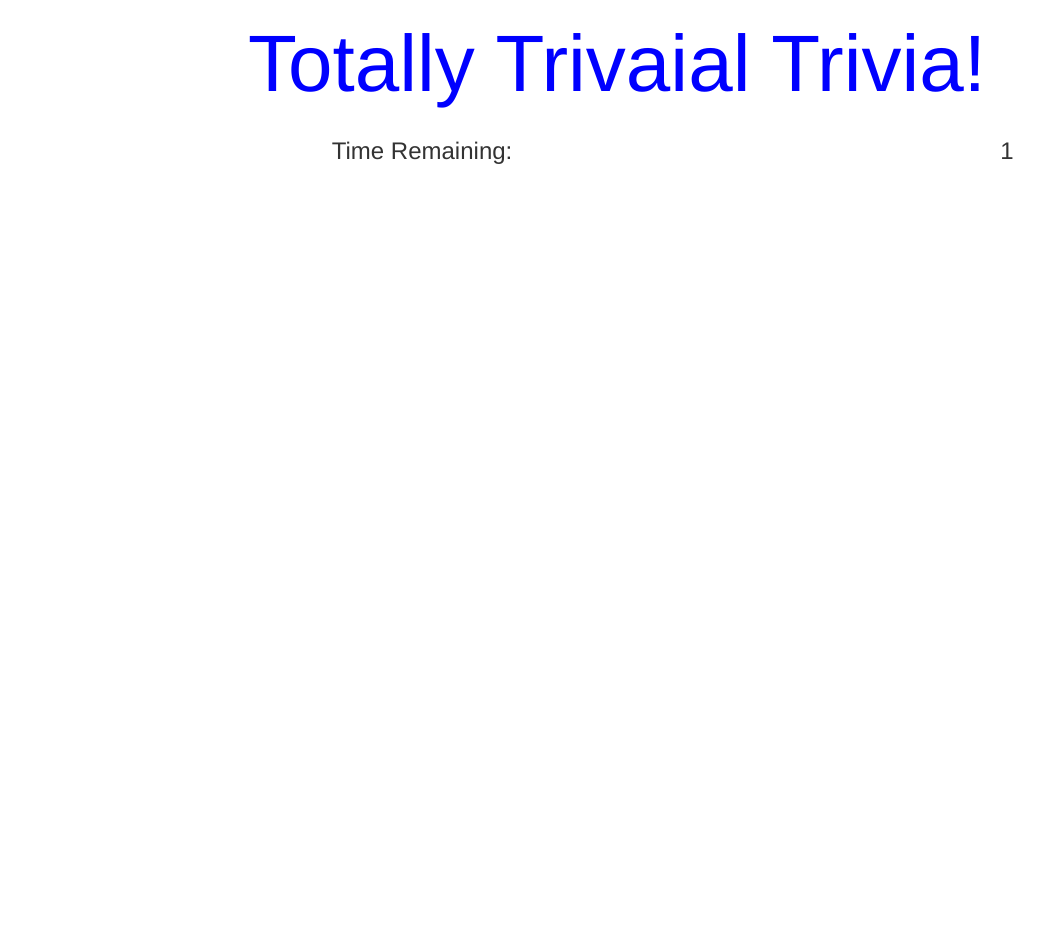
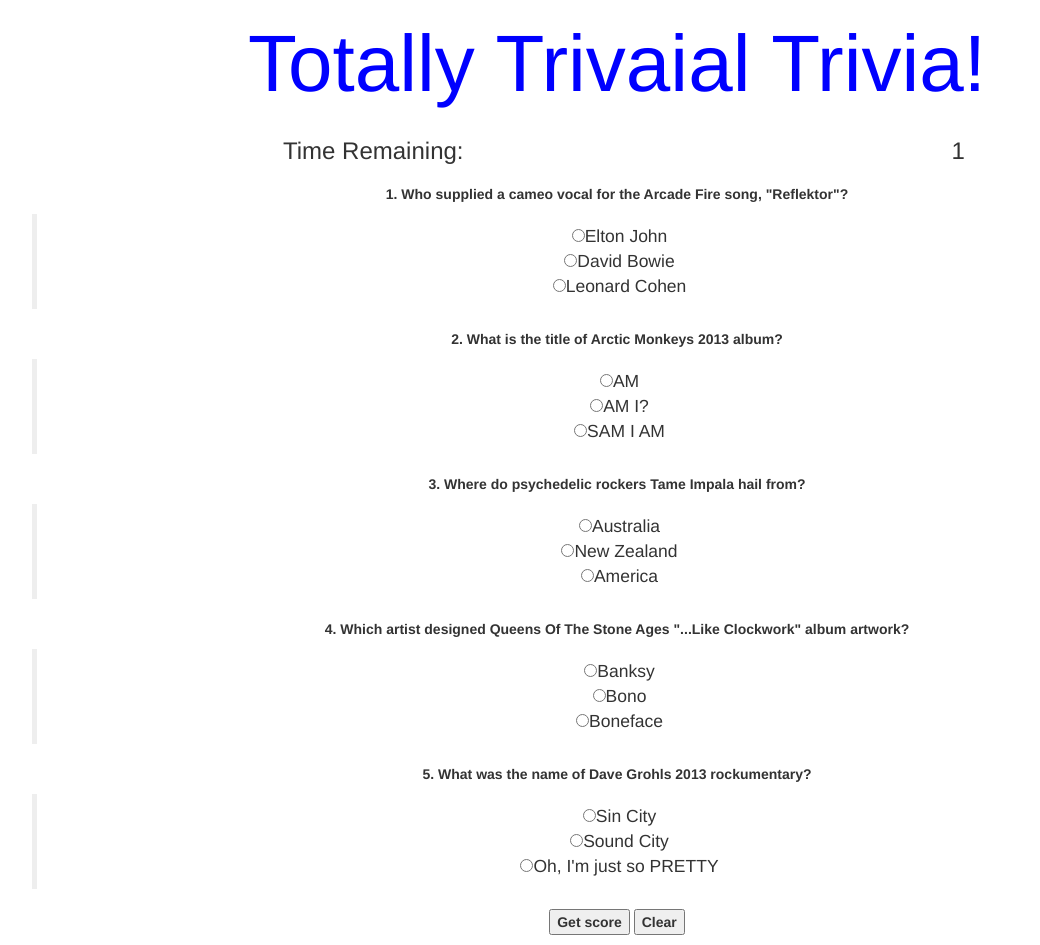
Before and after one commit to chaudhry8106/TriviaGame, a plain HTML site: page index.html in a window 1280 px wide. Shown: the whole page, without its empty margins (23-1063 px from the left). Before the commit the page ends 800 px from the top, so only its background shows below. Drawn offline with nearby package versions, Linux system fonts and the light colour scheme.

Commit message:
adding content

```diff
--- a/index.html
+++ b/index.html
@@ -15,14 +15,52 @@
 	<div class="game">
 		<div class="row"><h1>Totally Trivaial Trivia!</h1></div>
 		<div class="row">
-			<div class="col-md-8"><h3>Time Remaining: </h3></div>
-			<div id="time-left" class="col-md-4"></div>
+			<div class="col-md-7"><h3>Time Remaining: </h3></div>
+			<div id="time-left" class="col-md-5"></div>
 		</div>
-		<div class="row"></div>
-		<div class="row"></div>
-		<div class="row"></div>
-	</div>
-</div>
+		<div class="row">
+			<center>
+<p>
+<form name="quiz">
+<p>
+<b>1. Who supplied a cameo vocal for the Arcade Fire song, "Reflektor"?<br></b>
+<blockquote>
+<input type="radio" name="q1" value="Elton John">Elton John<br>
+<input type="radio" name="q1" value="David Bowie">David Bowie<br>
+<input type="radio" name="q1" value="Leonard Cohen">Leonard Cohen<br>
+</blockquote>
+<p><b>
+2. What is the title of Arctic Monkeys 2013 album?<br></b>
+<blockquote>
+<input type="radio" name="q2" value="AM">AM<br>
+<input type="radio" name="q2" value="AM I?">AM I?<br>
+<input type="radio" name="q2" value="SAM I AM">SAM I AM<br>
+</blockquote>
+<p><b>
+3. Where do psychedelic rockers Tame Impala hail from?<br></b>
+<blockquote>
+<input type="radio" name="q3" value="Australia">Australia<br>
+<input type="radio" name="q3" value="New Zealand">New Zealand<br>
+<input type="radio" name="q3" value="America">America<br>
+</blockquote>
+<p><b>
+4. Which artist designed Queens Of The Stone Ages "...Like Clockwork" album artwork?<br></b>
+<blockquote>
+<input type="radio" name="q4" value="Banksy">Banksy<br>
+<input type="radio" name="q4" value="Bono">Bono<br>
+<input type="radio" name="q4" value="Boneface">Boneface<br>
+</blockquote>
+<p><b>
+5. What was the name of Dave Grohls 2013 rockumentary?<br></b>
+<blockquote>
+<input type="radio" name="q5" value="Sin City">Sin City<br>
+<input type="radio" name="q5" value="Sound City">Sound City<br>
+<input type="radio" name="q5" value="Oh, I'm just so PRETTY.">Oh, I'm just so PRETTY<br>
+</blockquote>
+<p><b>
+
+<input type="button" value="Get score" onClick="getScore(this.form)">
+<input type="reset" value="Clear"><p>
 
 <script type="text/javascript" src="assets/javascript/game.js"></script>
 
```
